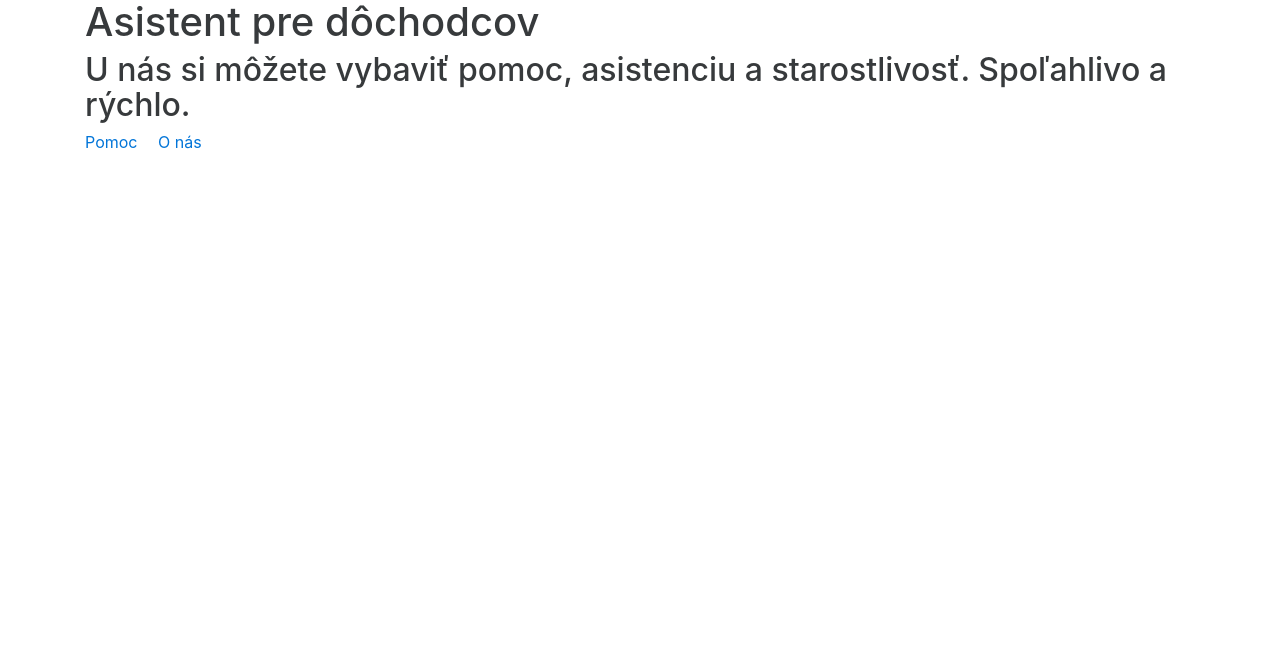
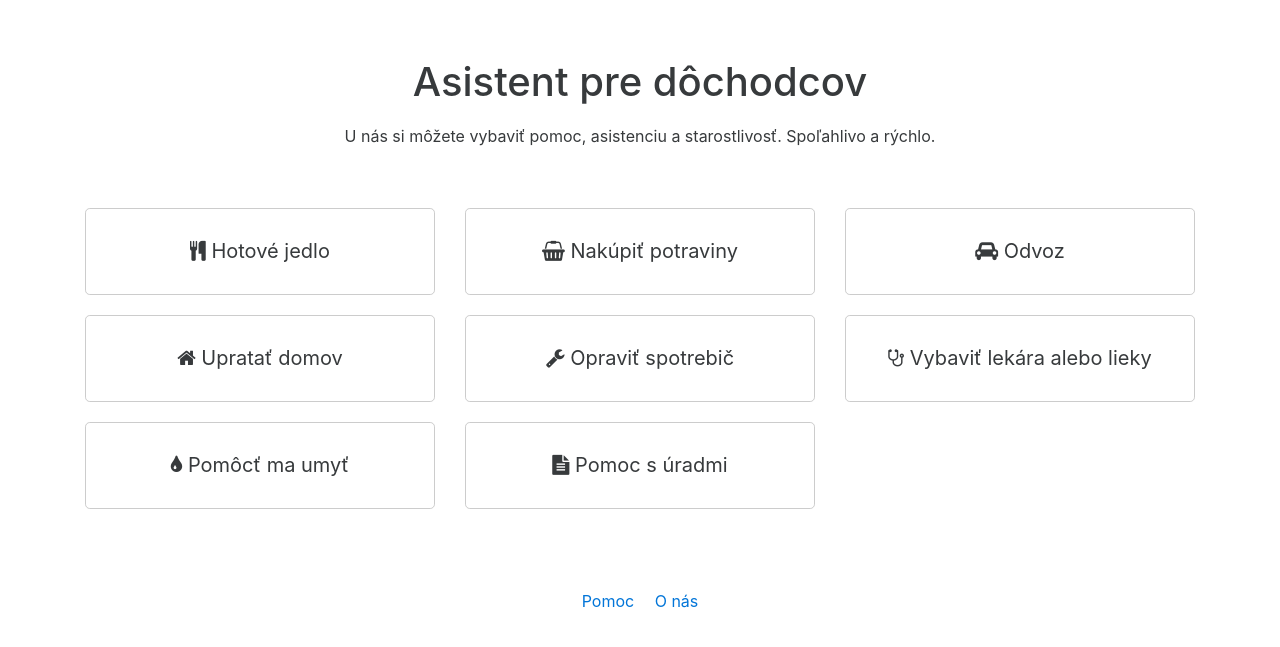
Before and after one commit to chuckeles/elder-assistant, a Jekyll site: the page built from index.html, in a window 1280 px wide. Shown: the top 647 px of the page. Built offline with Jekyll 4.4.1, drawn with Linux system fonts in a browser that asks for light colours.

Commit message:
Make a simple home page

```diff
--- a/_layouts/page.html
+++ b/_layouts/page.html
@@ -15,12 +15,13 @@
         <!-- css -->
         <link rel="stylesheet" href="{{ site.github.url }}/css/bootstrap.css">
         <link rel="stylesheet" href="{{ site.github.url }}/css/font-awesome.css">
+        <link rel="stylesheet" href="{{ site.github.url }}/css/base.css">
     </head>
     <body>
         <div class="container">
             <div class="row">
                 <div class="col-xs">
-                    <h1>{{ page.title }}</h1>
+                    <h1 class="page-title">{{ page.title }}</h1>
                 </div>
             </div>
 
@@ -28,7 +29,7 @@
 
             <div class="row">
                 <div class="col-xs">
-                    <nav class="nav-inline">
+                    <nav class="nav-inline bottom-nav">
                         <a href="#" class="nav-link">Pomoc</a>
                         <a href="#" class="nav-link">O nás</a>
                     </nav>
--- /dev/null
+++ b/css/base.scss
@@ -0,0 +1,22 @@
+---
+---
+
+.page-title {
+    text-align: center;
+    margin: 60px 0 20px;
+}
+
+.page-subtitle {
+    text-align: center;
+    margin: 0 0 60px;
+}
+
+.bottom-nav {
+    text-align: center;
+    margin-top: 60px;
+}
+
+.btn-huge {
+    padding: 30px 0;
+    margin-bottom: 20px;
+}
--- a/index.html
+++ b/index.html
@@ -5,6 +5,57 @@
 
 <div class="row">
     <div class="col-xs">
-        <h2>U nás si môžete vybaviť pomoc, asistenciu a starostlivosť. Spoľahlivo a rýchlo.</h2>
+        <p class="page-subtitle">U nás si môžete vybaviť pomoc, asistenciu a starostlivosť. Spoľahlivo a rýchlo.</p>
     </div>
 </div>
+
+<div class="row">
+    <div class="col-xs-12 col-sm-4">
+        <button class="btn btn-secondary btn-lg btn-block btn-huge">
+            <i class="fa fa-cutlery"></i>
+            Hotové jedlo
+        </button>
+    </div>
+    <div class="col-xs-12 col-sm-4">
+        <button class="btn btn-secondary btn-lg btn-block btn-huge">
+            <i class="fa fa-shopping-basket"></i>
+            Nakúpiť potraviny
+        </button>
+    </div>
+    <div class="col-xs-12 col-sm-4">
+        <button class="btn btn-secondary btn-lg btn-block btn-huge">
+            <i class="fa fa-car"></i>
+            Odvoz
+        </button>
+    </div>
+    <div class="col-xs-12 col-sm-4">
+        <button class="btn btn-secondary btn-lg btn-block btn-huge">
+            <i class="fa fa-home"></i>
+            Upratať domov
+        </button>
+    </div>
+    <div class="col-xs-12 col-sm-4">
+        <button class="btn btn-secondary btn-lg btn-block btn-huge">
+            <i class="fa fa-wrench"></i>
+            Opraviť spotrebič
+        </button>
+    </div>
+    <div class="col-xs-12 col-sm-4">
+        <button class="btn btn-secondary btn-lg btn-block btn-huge">
+            <i class="fa fa-stethoscope"></i>
+            Vybaviť lekára alebo lieky
+        </button>
+    </div>
+    <div class="col-xs-12 col-sm-4">
+        <button class="btn btn-secondary btn-lg btn-block btn-huge">
+            <i class="fa fa-tint"></i>
+            Pomôcť ma umyť
+        </button>
+    </div>
+    <div class="col-xs-12 col-sm-4">
+        <button class="btn btn-secondary btn-lg btn-block btn-huge">
+            <i class="fa fa-file-text"></i>
+            Pomoc s úradmi
+        </button>
+    </div>
+</div>
```
Also changed, not shown: css/bootstrap.css.
